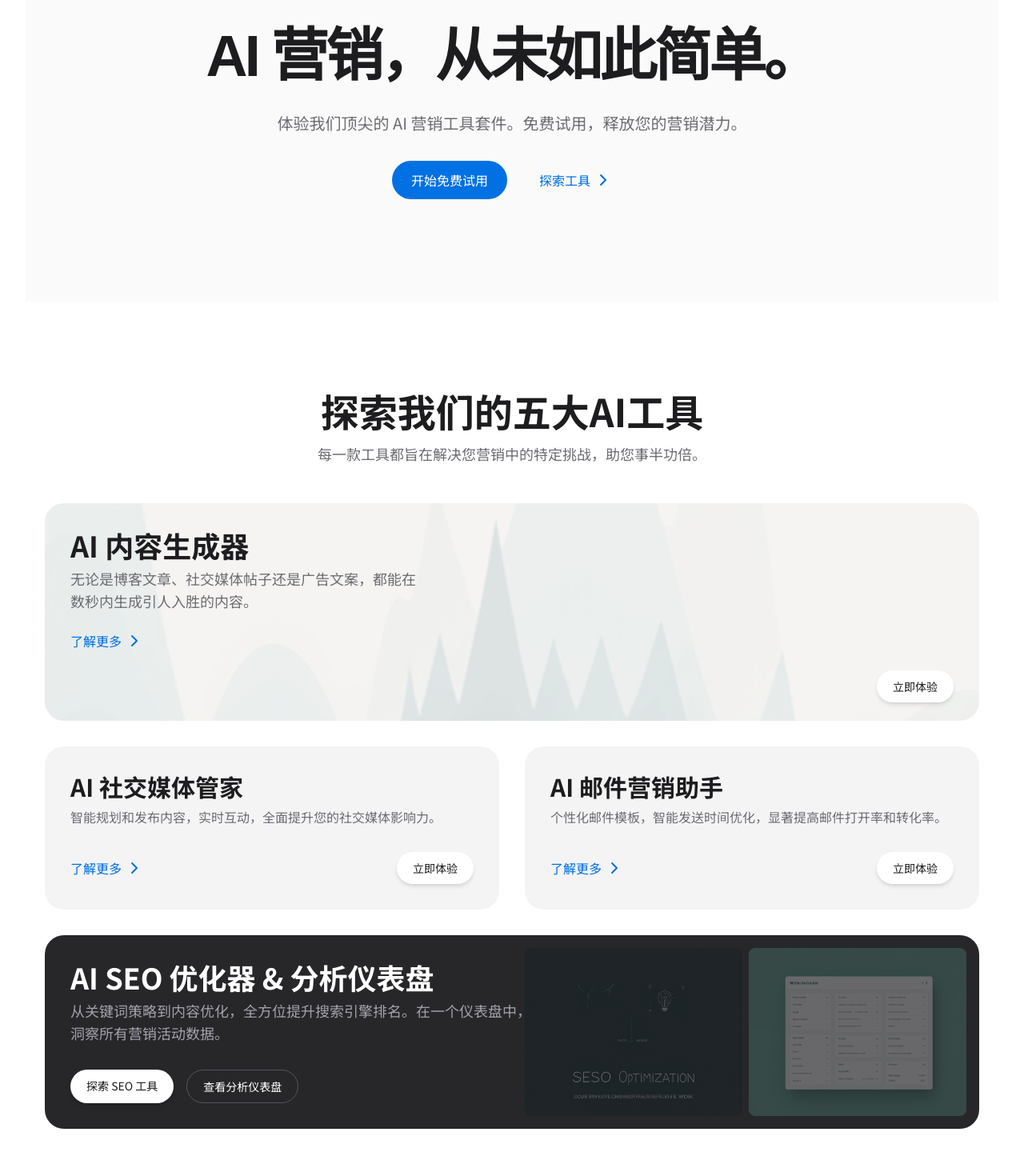
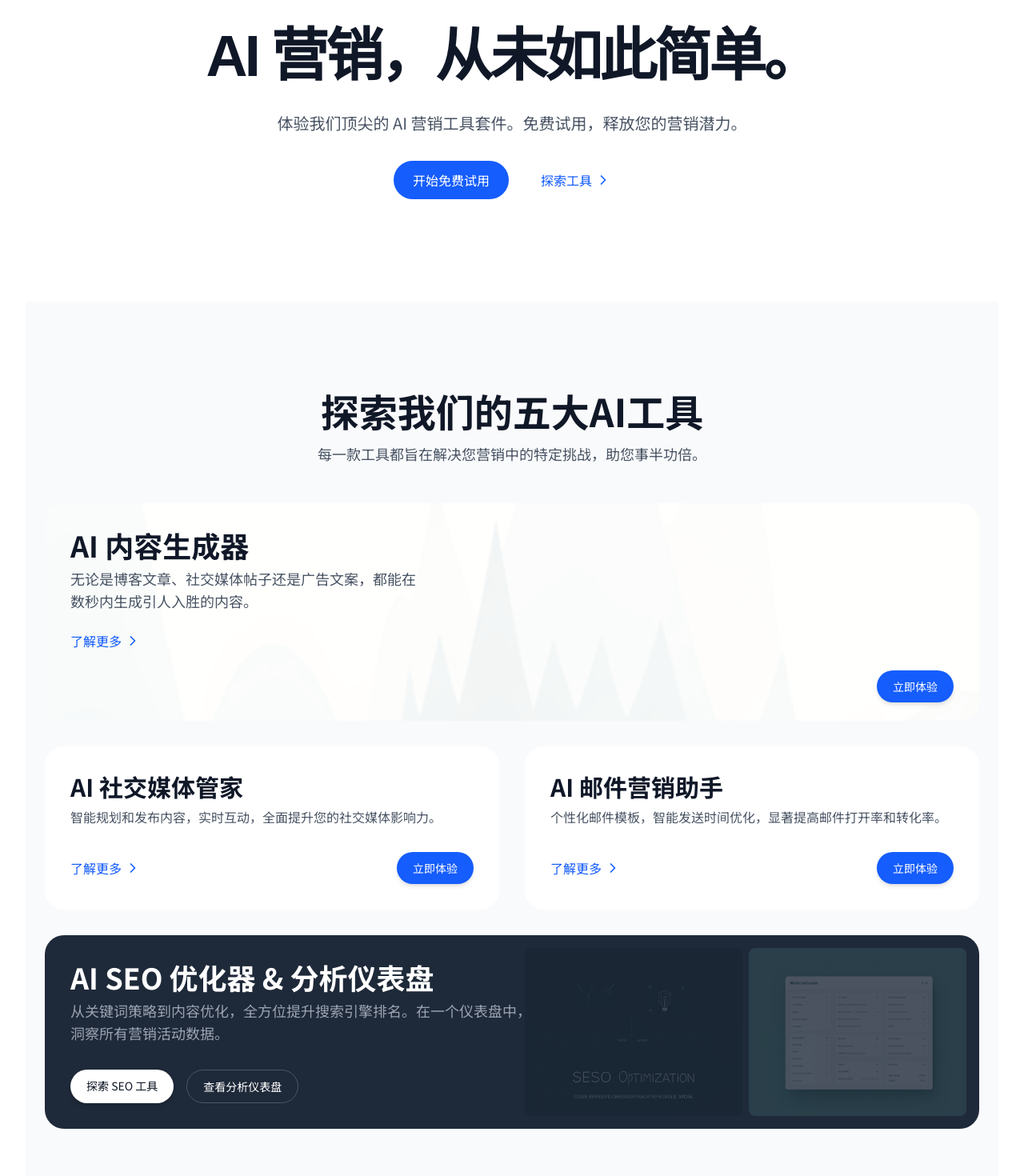
Before and after one commit to WeDAOLabs/xiaodashi-web, a Next.js app in the folder frontend/: page /products in a window 1280 px wide. Shown: the part 240-1710 px from the top of the page at 80% size. Built offline with nearby package versions, Linux system fonts and the light colour scheme; a web font is replaced by a local one.

Commit message:
调整样式

```diff
--- a/frontend/app/components/Tools.tsx
+++ b/frontend/app/components/Tools.tsx
@@ -1,67 +1,61 @@
 import Image from 'next/image';
 import Link from 'next/link';
 import ChevronRightIcon from './ChevronRightIcon';
+import PageHero from './ui/PageHero';
 
 const Tools = () => {
   return (
     <>
-      <section className="bg-zinc-50 py-20 text-center md:py-32">
-        <div className="container mx-auto px-6">
-          <h1 className="text-5xl font-black leading-tight tracking-tighter text-[var(--text-primary)] md:text-7xl">
-            AI 营销，从未如此简单。
-          </h1>
-          <p className="mx-auto mt-6 max-w-2xl text-lg font-normal leading-normal text-[var(--text-secondary)] md:text-xl">
-            体验我们顶尖的 AI 营销工具套件。免费试用，释放您的营销潜力。
-          </p>
-          <div className="mt-8 flex justify-center gap-4">
+      <PageHero
+        title="AI 营销，从未如此简单。"
+        description="体验我们顶尖的 AI 营销工具套件。免费试用，释放您的营销潜力。"
+      >
         <Link
           href="#"
-              className="rounded-full bg-[var(--primary-color)] px-6 py-3 text-base font-normal text-white transition-opacity hover:opacity-90"
+          className="rounded-full bg-blue-600 px-6 py-3 text-base font-normal text-white transition-opacity hover:opacity-90"
         >
           开始免费试用
         </Link>
         <Link
           href="#tools"
-              className="apple-link flex items-center gap-1 px-6 py-3 text-base font-normal"
+          className="text-blue-600 flex items-center gap-1 px-6 py-3 text-base font-normal hover:underline"
         >
           探索工具
-              <ChevronRightIcon className="text-xl" />
+          <ChevronRightIcon className="w-5 h-5" />
         </Link>
-          </div>
-        </div>
-      </section>
-      <section className="py-20 md:py-28" id="tools">
+      </PageHero>
+      <section className="py-20 md:py-28 bg-gray-50" id="tools">
         <div className="container mx-auto px-6">
           <div className="mx-auto mb-12 max-w-2xl text-center">
-            <h2 className="text-3xl font-bold text-[var(--text-primary)] md:text-5xl">
+            <h2 className="text-3xl font-bold text-gray-900 md:text-5xl">
               探索我们的五大AI工具
             </h2>
-            <p className="mt-4 text-lg font-light text-[var(--text-secondary)]">
+            <p className="mt-4 text-lg font-light text-gray-600">
               每一款工具都旨在解决您营销中的特定挑战，助您事半功倍。
             </p>
           </div>
           <div className="grid grid-cols-1 gap-8 md:grid-cols-2">
-            <div className="group relative col-span-1 overflow-hidden rounded-3xl bg-zinc-100 p-8 md:col-span-2">
+            <div className="group relative col-span-1 overflow-hidden rounded-3xl bg-white p-8 md:col-span-2">
               <div className="relative z-10 flex h-full flex-col justify-between">
                 <div>
-                  <h3 className="text-2xl font-semibold text-[var(--text-primary)] md:text-4xl">
+                  <h3 className="text-2xl font-semibold text-gray-900 md:text-4xl">
                     AI 内容生成器
                   </h3>
-                  <p className="mt-2 max-w-md text-base font-light text-[var(--text-secondary)] md:text-lg">
+                  <p className="mt-2 max-w-md text-base font-light text-gray-600 md:text-lg">
                     无论是博客文章、社交媒体帖子还是广告文案，都能在数秒内生成引人入胜的内容。
                   </p>
                   <Link
                     href="#"
-                    className="apple-link mt-6 inline-flex items-center gap-1 text-base font-normal"
+                    className="text-blue-600 mt-6 inline-flex items-center gap-1 text-base font-normal hover:underline"
                   >
                     了解更多
-                    <ChevronRightIcon className="text-lg" />
+                    <ChevronRightIcon className="w-5 h-5" />
                   </Link>
                 </div>
                 <div className="mt-8 text-right">
                   <Link
                     href="#"
-                    className="rounded-full bg-white px-5 py-2.5 text-sm font-normal text-[var(--text-primary)] shadow-md transition-transform group-hover:scale-105"
+                    className="rounded-full bg-blue-600 px-5 py-2.5 text-sm font-normal text-white shadow-md transition-transform group-hover:scale-105"
                   >
                     立即体验
                   </Link>
@@ -71,83 +65,83 @@ const Tools = () => {
                 alt="AI 内容生成器"
                 src="/product-content-generator.png"
                 fill
-                className="absolute inset-0 h-full w-full object-cover opacity-10"
+                className="absolute inset-0 h-full w-full object-cover opacity-5"
               />
             </div>
-            <div className="group relative overflow-hidden rounded-3xl bg-zinc-100 p-8">
+            <div className="group relative overflow-hidden rounded-3xl bg-white p-8">
               <div className="relative z-10 flex h-full flex-col">
-                <h3 className="text-2xl font-semibold text-[var(--text-primary)] md:text-3xl">
+                <h3 className="text-2xl font-semibold text-gray-900 md:text-3xl">
                   AI 社交媒体管家
                 </h3>
-                <p className="mt-2 flex-grow text-base font-light text-[var(--text-secondary)]">
+                <p className="mt-2 flex-grow text-base font-light text-gray-600">
                   智能规划和发布内容，实时互动，全面提升您的社交媒体影响力。
                 </p>
                 <div className="mt-8 flex items-center justify-between">
                   <Link
                     href="#"
-                    className="apple-link inline-flex items-center gap-1 text-base font-normal"
+                    className="text-blue-600 inline-flex items-center gap-1 text-base font-normal hover:underline"
                   >
                     了解更多
-                    <ChevronRightIcon className="text-lg" />
+                    <ChevronRightIcon className="w-5 h-5" />
                   </Link>
                   <Link
                     href="#"
-                    className="rounded-full bg-white px-5 py-2.5 text-sm font-normal text-[var(--text-primary)] shadow-md transition-transform group-hover:scale-105"
+                    className="rounded-full bg-blue-600 px-5 py-2.5 text-sm font-normal text-white shadow-md transition-transform group-hover:scale-105"
                   >
                     立即体验
                   </Link>
                 </div>
               </div>
             </div>
-            <div className="group relative overflow-hidden rounded-3xl bg-zinc-100 p-8">
+            <div className="group relative overflow-hidden rounded-3xl bg-white p-8">
               <div className="relative z-10 flex h-full flex-col">
-                <h3 className="text-2xl font-semibold text-[var(--text-primary)] md:text-3xl">
+                <h3 className="text-2xl font-semibold text-gray-900 md:text-3xl">
                   AI 邮件营销助手
                 </h3>
-                <p className="mt-2 flex-grow text-base font-light text-[var(--text-secondary)]">
+                <p className="mt-2 flex-grow text-base font-light text-gray-600">
                   个性化邮件模板，智能发送时间优化，显著提高邮件打开率和转化率。
                 </p>
                 <div className="mt-8 flex items-center justify-between">
                   <Link
                     href="#"
-                    className="apple-link inline-flex items-center gap-1 text-base font-normal"
+                    className="text-blue-600 inline-flex items-center gap-1 text-base font-normal hover:underline"
                   >
                     了解更多
-                    <ChevronRightIcon className="text-lg" />
+                    <ChevronRightIcon className="w-5 h-5" />
                   </Link>
                   <Link
                     href="#"
-                    className="rounded-full bg-white px-5 py-2.5 text-sm font-normal text-[var(--text-primary)] shadow-md transition-transform group-hover:scale-105"
+                    className="rounded-full bg-blue-600 px-5 py-2.5 text-sm font-normal text-white shadow-md transition-transform group-hover:scale-105"
                   >
                     立即体验
                   </Link>
                 </div>
               </div>
             </div>
-            <div className="group relative col-span-1 overflow-hidden rounded-3xl bg-zinc-800 p-8 text-white md:col-span-2">
+            <div className="group relative col-span-1 overflow-hidden rounded-3xl bg-gray-800 p-8 text-white md:col-span-2">
               <div className="relative z-10">
                 <h3 className="text-2xl font-semibold md:text-4xl">
                   AI SEO 优化器 &amp; 分析仪表盘
                 </h3>
-                <p className="mt-2 max-w-xl text-base font-light text-zinc-400 md:text-lg">
+                <p className="mt-2 max-w-xl text-base font-light text-gray-400 md:text-lg">
                   从关键词策略到内容优化，全方位提升搜索引擎排名。在一个仪表盘中，洞察所有营销活动数据。
                 </p>
                 <div className="mt-8 flex flex-wrap gap-4">
                   <Link
                     href="#"
-                    className="rounded-full bg-white px-5 py-2.5 text-sm font-normal text-[var(--text-primary)] shadow-md transition-transform hover:scale-105"
+                    className="rounded-full bg-white px-5 py-2.5 text-sm font-normal text-gray-900 shadow-md transition-transform hover:scale-105"
                   >
                     探索 SEO 工具
                   </Link>
                   <Link
                     href="#"
-                    className="rounded-full border border-zinc-600 bg-transparent px-5 py-2.5 text-sm font-normal text-white transition-colors hover:bg-zinc-700"
+                    className="rounded-full border border-gray-600 bg-transparent px-5 py-2.5 text-sm font-normal text-white transition-colors hover:bg-gray-700"
                   >
                     查看分析仪表盘
                   </Link>
                 </div>
               </div>
-              <div className="absolute bottom-0 right-0 top-0 grid w-1/2 grid-cols-2 gap-2 p-4 opacity-30 transition-opacity group-hover:opacity-50">
+              <div className="absolute bottom-0 right-0 top-0 grid w-1/2 grid-cols-2 gap-2 p-4 opacity-20 transition-opacity group-hover:opacity-40">
                 <div className="relative h-full w-full">
                   <Image
                     src="/product-seo-1.png"
--- /dev/null
+++ b/frontend/app/components/ui/PageHero.tsx
@@ -0,0 +1,27 @@
+import React from 'react';
+
+interface PageHeroProps {
+  title: React.ReactNode;
+  description: React.ReactNode;
+  children?: React.ReactNode;
+}
+
+const PageHero: React.FC<PageHeroProps> = ({ title, description, children }) => {
+  return (
+    <section className="w-full text-center py-20 md:py-32 bg-white">
+      <div className="container mx-auto px-6">
+        <div className="max-w-4xl mx-auto">
+          <h1 className="text-5xl font-black leading-tight tracking-tighter text-gray-900 md:text-7xl">
+            {title}
+          </h1>
+          <p className="mt-6 text-lg font-normal leading-normal text-gray-600 md:text-xl">
+            {description}
+          </p>
+          {children && <div className="mt-8 flex justify-center gap-4">{children}</div>}
+        </div>
+      </div>
+    </section>
+  );
+};
+
+export default PageHero;
```
Also changed, not shown: frontend/app/community/page.tsx (+5 -6 lines), frontend/app/customer-stories/page.tsx (+5 -10 lines), frontend/app/pricing/page.tsx (+6 -5 lines), frontend/app/solutions/page.tsx (+6 -12 lines). Lines whose indentation alone changed are shown as unchanged.
